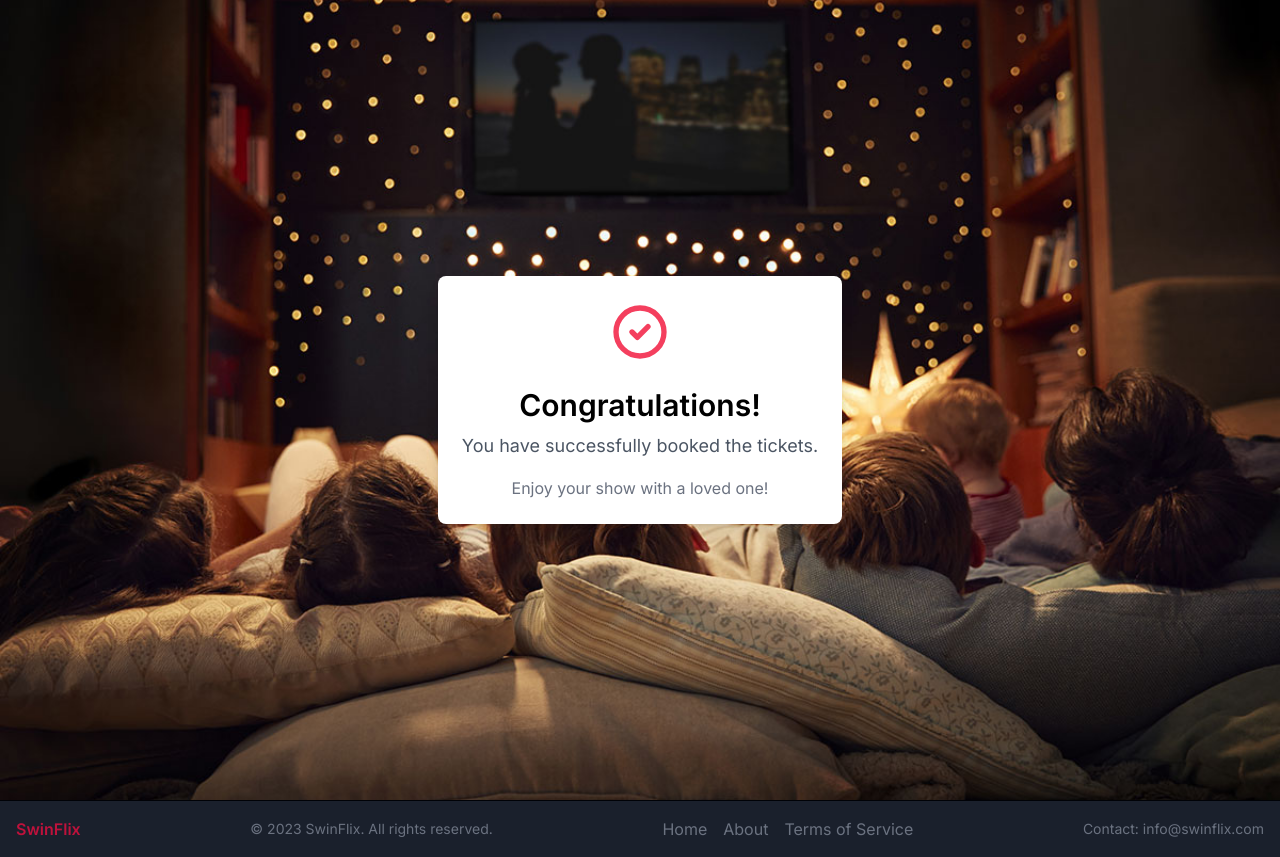
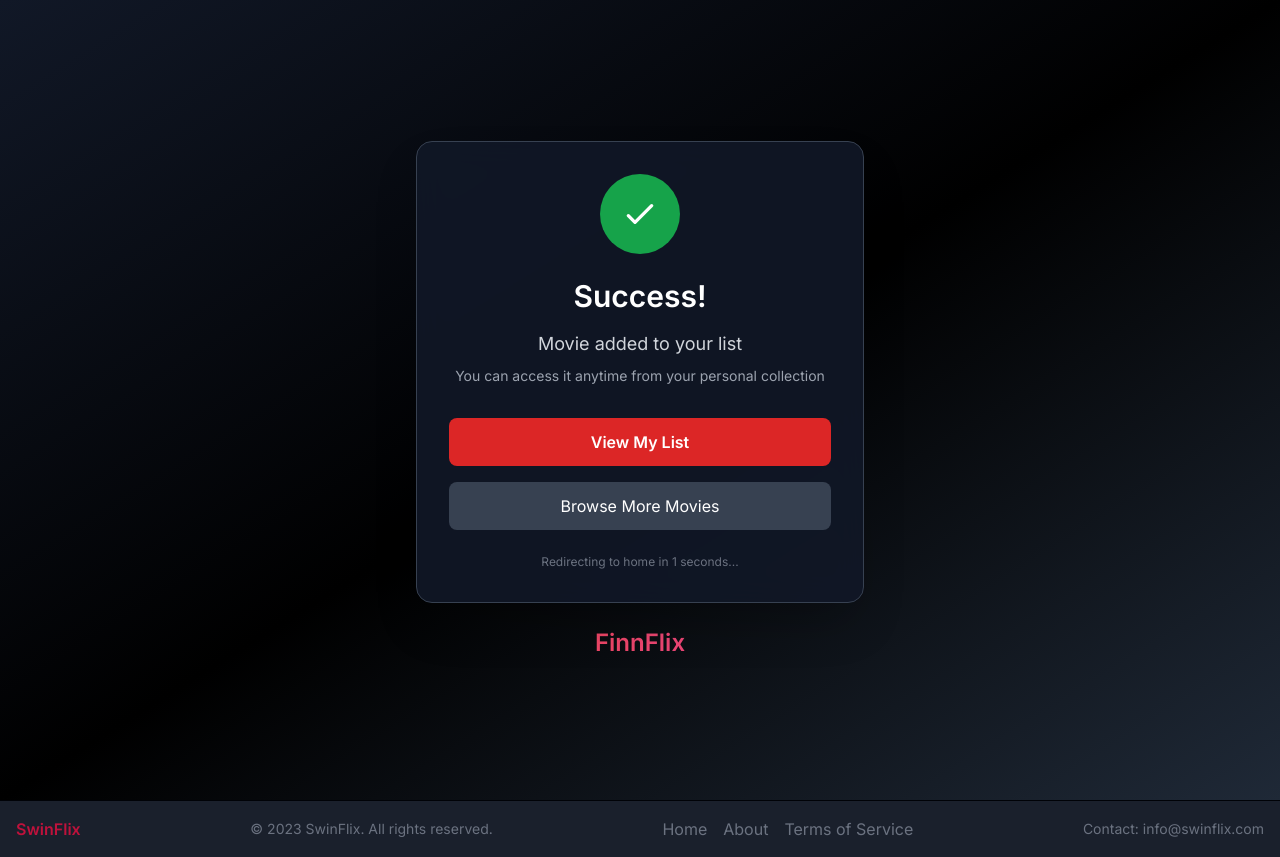
Before and after one commit to Arefin090/SwinFlix, a Vue app: page /confirmation in a window 1280 px wide. Built offline with nearby package versions, Linux system fonts and the light colour scheme; no server answers.

Commit message:
improve: update confirmation page with cleaner design

```diff
--- a/src/components/BookingConfirmation.vue
+++ b/src/components/BookingConfirmation.vue
@@ -1,48 +1,100 @@
 <template>
-  <transition name="fade">
-    <div class="flex justify-center items-center h-screen select-none bg-confirm">
+  <div class="min-h-screen bg-black flex items-center justify-center px-4">
+    <!-- Background Gradient -->
+    <div class="absolute inset-0 bg-gradient-to-br from-gray-900 via-black to-gray-800"></div>
 
-      <div class="relative p-6 bg-white rounded-lg shadow-lg text-center">
-        <div class="animate-ping absolute inline-flex h-full w-full rounded-full bg-rose-400 opacity-75"></div>
-        <svg class="w-16 h-16 text-rose-500 mx-auto text-center" xmlns="http://www.w3.org/2000/svg" fill="none" viewBox="0 0 24 24" stroke="currentColor" aria-hidden="true">
-          <path stroke-linecap="round" stroke-linejoin="round" stroke-width="2" d="M9 12l2 2 4-4m6 2a9 9 0 11-18 0 9 9 0 0118 0z"></path>
-        </svg>
-        <h1 class="mt-8 animate-bounce text-3xl font-bold">Congratulations!</h1>
-        <p class="text-lg text-gray-600">You have successfully booked the tickets.</p>
-        <p class="mt-4 text-gray-500">Enjoy your show with a loved one!</p>
+    <!-- Success Card -->
+    <div class="relative z-10 max-w-md w-full">
+      <div class="bg-gray-900/90 backdrop-blur-lg border border-gray-700 rounded-2xl p-8 shadow-2xl text-center">
+        <!-- Success Icon -->
+        <div class="relative mb-6">
+          <div class="w-20 h-20 bg-green-600 rounded-full flex items-center justify-center mx-auto mb-4">
+            <svg class="w-10 h-10 text-white" fill="none" stroke="currentColor" viewBox="0 0 24 24">
+              <path stroke-linecap="round" stroke-linejoin="round" stroke-width="2" d="M5 13l4 4L19 7"></path>
+            </svg>
+          </div>
+          <!-- Animated ring -->
+          <div class="absolute inset-0 rounded-full border-4 border-green-400 animate-ping opacity-75"></div>
+        </div>
+
+        <!-- Title -->
+        <h1 class="text-3xl font-bold text-white mb-4">
+          Success!
+        </h1>
+
+        <!-- Message -->
+        <p class="text-gray-300 text-lg mb-2">
+          Movie added to your list
+        </p>
+        <p class="text-gray-400 text-sm mb-8">
+          You can access it anytime from your personal collection
+        </p>
+
+        <!-- Action Buttons -->
+        <div class="space-y-4">
+          <router-link
+            to="/booking-history"
+            class="w-full bg-red-600 hover:bg-red-700 text-white font-semibold py-3 px-6 rounded-lg transition-all duration-200 transform hover:scale-105 block"
+          >
+            View My List
+          </router-link>
+
+          <router-link
+            to="/"
+            class="w-full bg-gray-700 hover:bg-gray-600 text-white font-medium py-3 px-6 rounded-lg transition-all duration-200 block"
+          >
+            Browse More Movies
+          </router-link>
+        </div>
+
+        <!-- Auto redirect info -->
+        <div class="mt-6 text-center">
+          <p class="text-gray-500 text-xs">
+            Redirecting to home in {{ countdown }} seconds...
+          </p>
+        </div>
+      </div>
+
+      <!-- FinnFlix Logo -->
+      <div class="text-center mt-6">
+        <h2 class="text-2xl font-bold bg-gradient-to-r from-red-500 to-pink-500 bg-clip-text text-transparent">
+          FinnFlix
+        </h2>
       </div>
     </div>
-  </transition>
+  </div>
 </template>
 
 <script>
+import { ref, onMounted, onUnmounted } from 'vue';
 import { useRouter } from 'vue-router';
 
 export default {
   name: 'BookingConfirmation',
-  mounted() {
+  setup() {
     const router = useRouter();
+    const countdown = ref(5);
+    let countdownInterval = null;
 
-    setTimeout(() => {
-      router.push({ name: 'MovieExplorer' });
-    }, 5000);
+    onMounted(() => {
+      // Start countdown
+      countdownInterval = setInterval(() => {
+        countdown.value--;
+        if (countdown.value <= 0) {
+          router.push('/');
+        }
+      }, 1000);
+    });
+
+    onUnmounted(() => {
+      if (countdownInterval) {
+        clearInterval(countdownInterval);
+      }
+    });
+
+    return {
+      countdown
+    };
   }
-}
+};
 </script>
-
-<style scoped>
-.fade-enter-active, .fade-leave-active {
-  transition: opacity 0.5s;
-}
-.fade-enter, .fade-leave-to {
-  opacity: 0;
-}
-
-
-.bg-confirm {
-
-  background-image: url('@/assets/confirm.jpg');
-  background-size: cover;
-  background-position: center;
-}
-</style>
```
